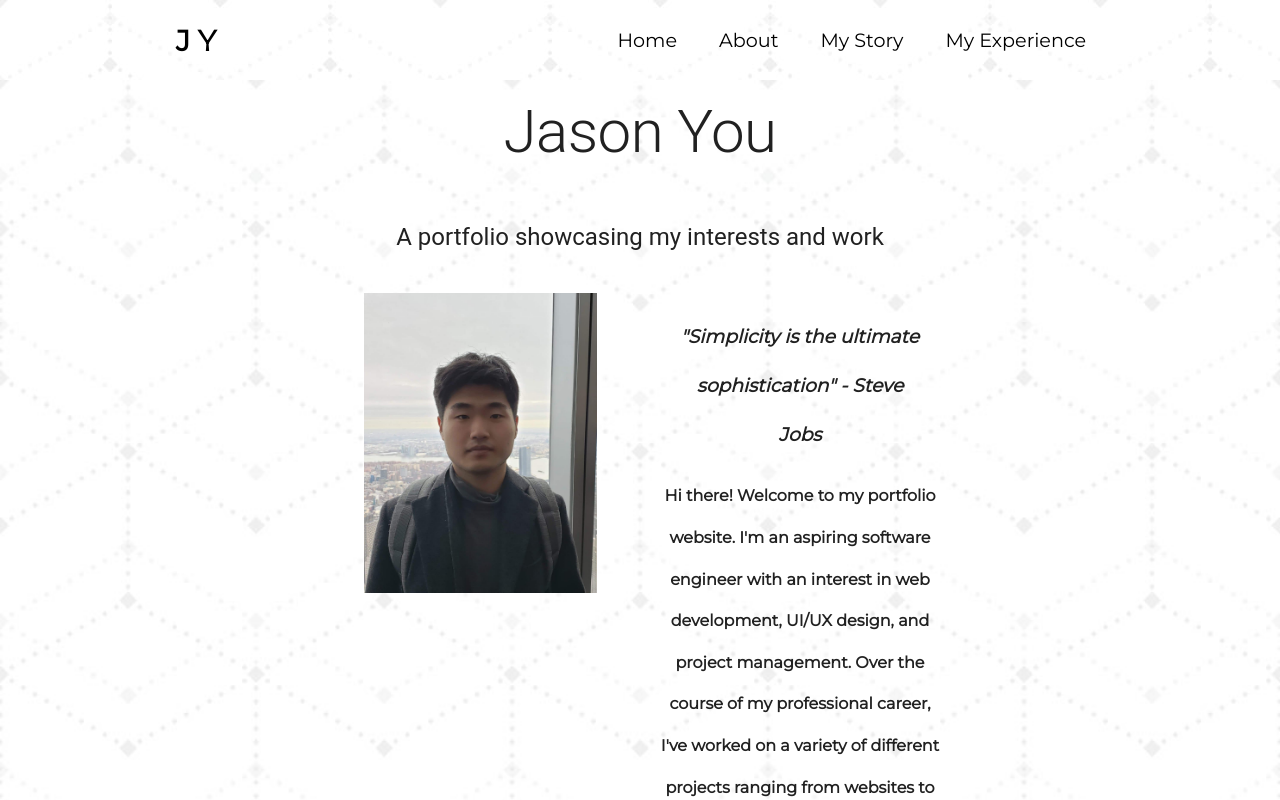
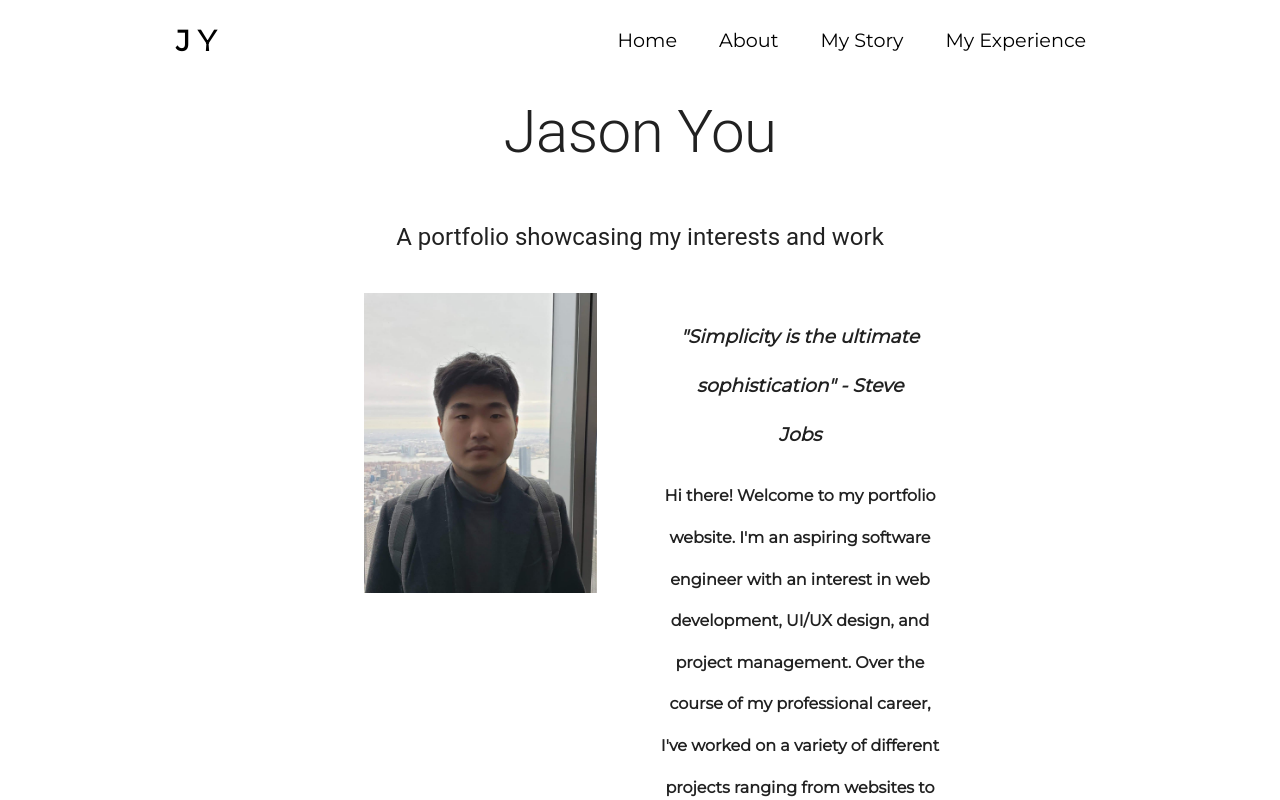
Before and after one commit to jyou044/personalwebsite, a React (Create React App) app: page / in a window 1280 px wide. Shown: the top 800 px of the page. Built offline with nearby package versions, Linux system fonts and the light colour scheme.

Commit message:
removed background - distracting

```diff
--- a/src/components/About/About.js
+++ b/src/components/About/About.js
@@ -45,8 +45,7 @@ const useStyles = makeStyles((theme) => ({
 export default function About() {
     const classes = useStyles();
     return (
-            <div style={{
-                backgroundImage: `url(${process.env.PUBLIC_URL + '/source/Dotted-Background.jpg'})`}}>
+            <div>
                 <Grid item container>
 
                     <Grid item xs={12} md={3}></Grid>
--- a/src/components/Experience/Experience.js
+++ b/src/components/Experience/Experience.js
@@ -27,8 +27,7 @@ const useStyles = makeStyles((theme) => ({
 export default function Experience() {
     const classes = useStyles();
         return (
-            <div className={classes.heightVal} style={{
-                backgroundImage: `url(${process.env.PUBLIC_URL + '/source/Dotted-Background.jpg'})`}}>
+            <div>
                 <Grid item container>
                 <Grid item xs={12} md={12}></Grid>
                 <Grid item xs={12} md={12} className={classes.textFormat}>
--- a/src/components/Home/Home.js
+++ b/src/components/Home/Home.js
@@ -24,8 +24,7 @@ const useStyles = makeStyles((theme) => ({
   export default function Home() {
         const classes = useStyles();
         return (
-            <div className={classes.heightVal} style={{
-                backgroundImage: `url(${process.env.PUBLIC_URL + '/source/Dotted-Background.jpg'})`}}>
+            <div>
                 <Grid container>
                     <Grid item xs={12}>
                         <Typography variant="h2" align="center" className={classes.textFormat} gutterBottom>Jason You</Typography>
--- a/src/components/Navbar/Navbar.js
+++ b/src/components/Navbar/Navbar.js
@@ -17,8 +17,7 @@ class Navbar extends Component {
     render() {
         return(
             <Router>
-                <div className="spacing" style={{
-                backgroundImage: `url(${process.env.PUBLIC_URL + '/source/Dotted-Background.jpg'})`}}>
+                <div className="spacing">
                         <nav className="NavbarItems">
                             <h1 className="navbar-logo">J Y</h1>
                             <div className="menu-icon" onClick={this.handleClick}>
--- a/src/components/Work Experience/MyExperience.js
+++ b/src/components/Work Experience/MyExperience.js
@@ -37,8 +37,7 @@ const useStyles = makeStyles((theme) => ({
 export default function MyExperience() {
     const classes = useStyles();
     return (
-            <div style={{
-                backgroundImage: `url(${process.env.PUBLIC_URL + '/source/Dotted-Background.jpg'})`}}>
+            <div>
                  <Grid item container>
                         <Grid item xs={12} xl={12}>
                         <Typography variant="h5" align="center" className={classes.spacing} gutterBottom></Typography>
```
